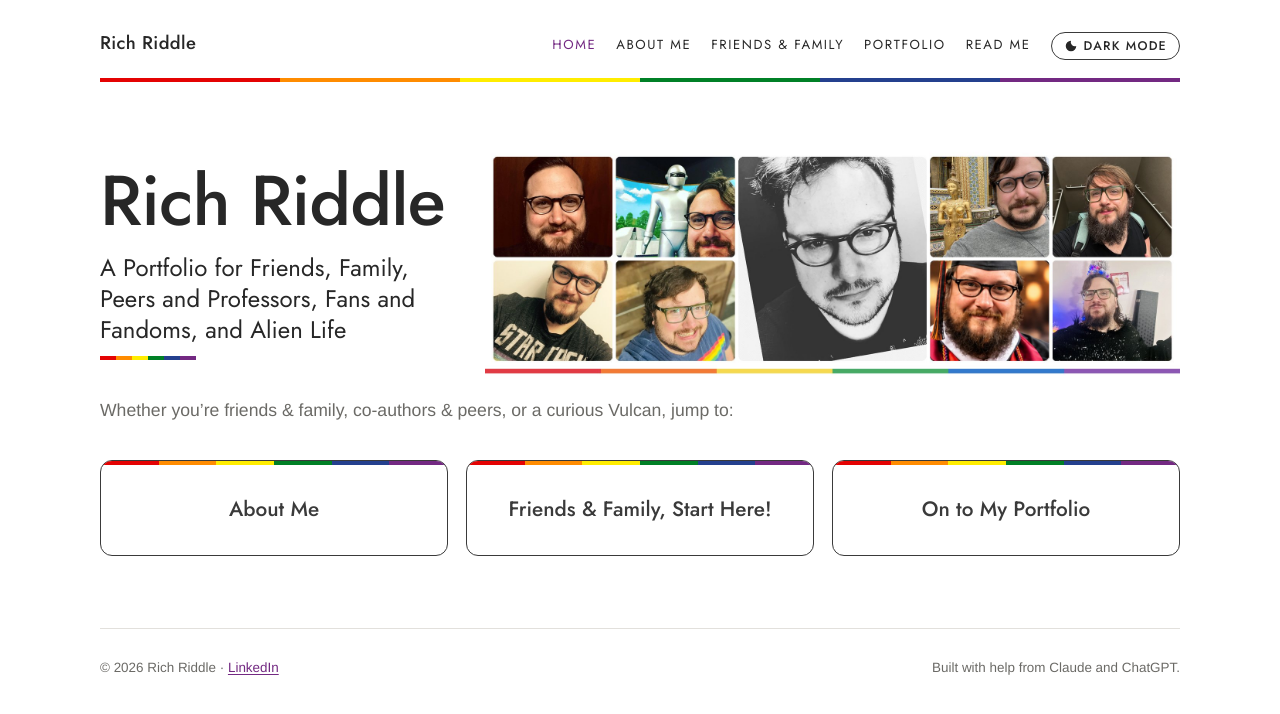
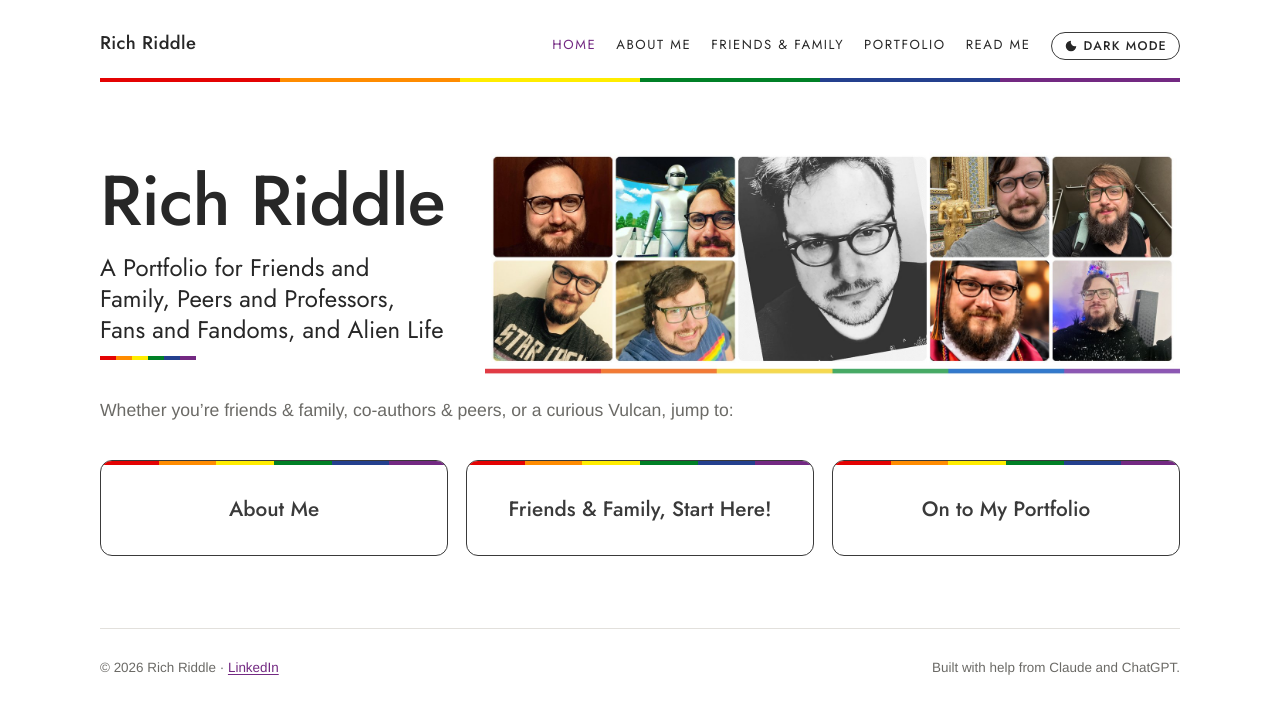
Before and after one commit to prof-richriddle/portfolio, a Jekyll site: the page built from index.html, in a window 1280 px wide. Shown: the top 714 px of the page. Built offline with Jekyll 4.4.1, drawn with Linux system fonts in a browser that asks for light colours.

Commit message:
Title: Friends and Family, Peers and Professors, Fans and Fandoms, and Alien Life
Co-Authored-By: Claude Opus 5.5 <noreply@anthropic.com>
Claude-Session: https://claude.ai/code/session_01LKxkcfdpkeKgywibvvsXFB

```diff
--- a/_config.yml
+++ b/_config.yml
@@ -1,4 +1,4 @@
-title: "Rich Riddle: A Portfolio for Friends, Family, Peers and Professors, Fans and Fandoms, and Alien Life"
+title: "Rich Riddle: A Portfolio for Friends and Family, Peers and Professors, Fans and Fandoms, and Alien Life"
 description: "A Portfolio Guide for Various Folk in My Life"
 author: "Rich Riddle"
 url: "https://prof-richriddle.github.io"
--- a/index.html
+++ b/index.html
@@ -5,7 +5,7 @@ layout: default
   <div class="home-hero">
   <div class="home-id">
   <h1>Rich Riddle</h1>
-  <p class="home-tag">A Portfolio for Friends, Family, Peers and Professors, Fans and Fandoms, and Alien Life</p>
+  <p class="home-tag">A Portfolio for Friends and Family, Peers and Professors, Fans and Fandoms, and Alien Life</p>
   </div>
   <figure class="banner">
     <img src="{{ '/assets/images/about-banner.jpg' | relative_url }}" width="1800" height="600" alt="A collage of nine photos of Rich Riddle: in front of a wood door; a selfie with a giant silver robot statue; a large black-and-white portrait in the center; in front of an ornate gold temple statue; in a stairwell with a backpack; in a Star Trek T-shirt; smiling in a blue T-shirt with a rainbow stripe; in a graduation cap and gown; and in a sparkly sweater by a Christmas tree.">
```
